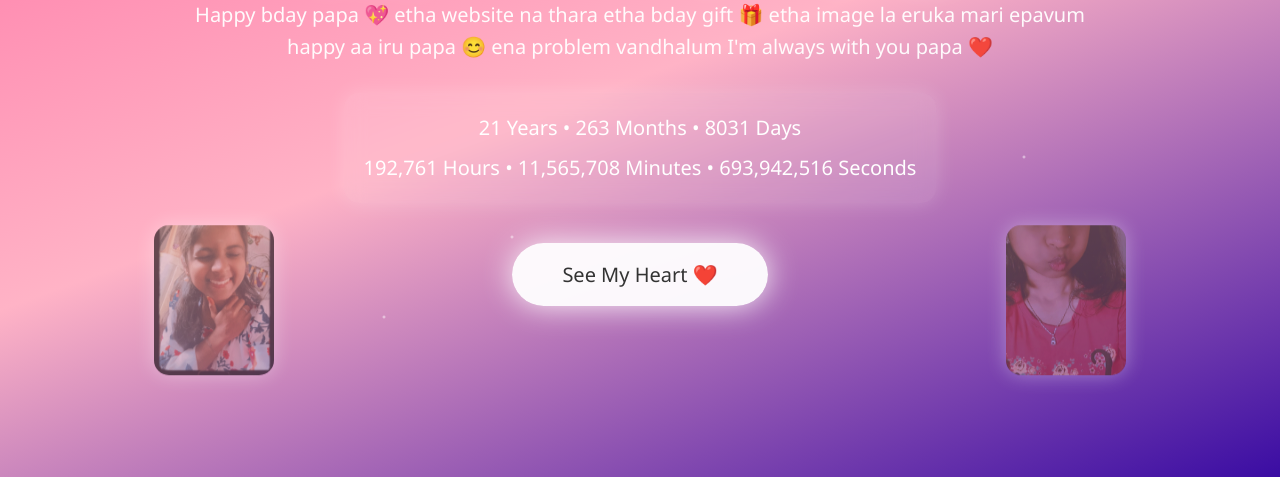
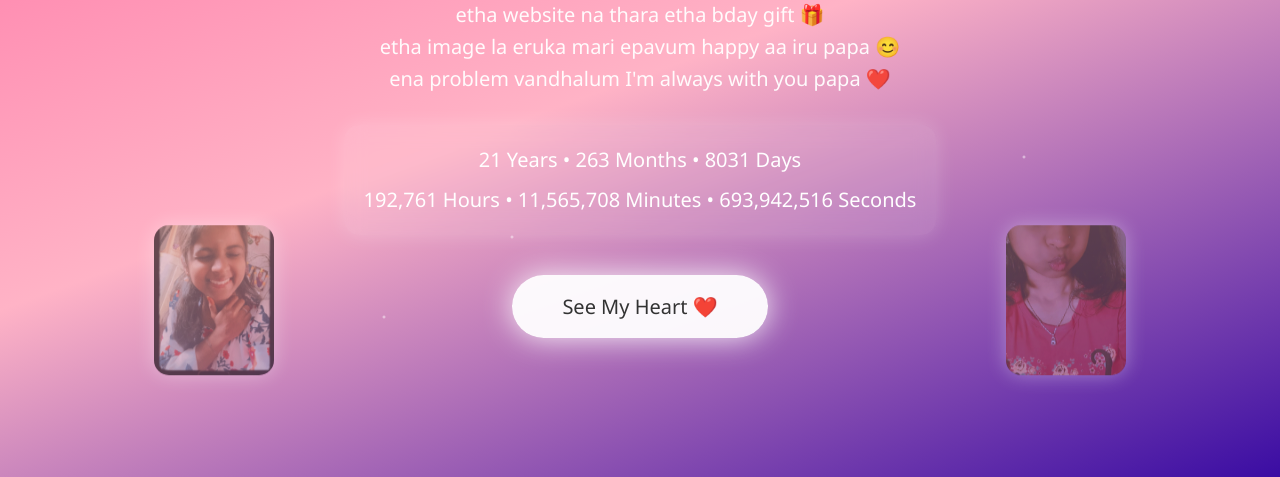
Before and after one commit to Ezra-developer/Mypapa, a plain HTML site: page index.html in a window 1280 px wide. Shown: the part 323-800 px from the top of the page. Drawn offline with Linux system fonts and the light colour scheme.

Commit message:
Update index.html

```diff
--- a/index.html
+++ b/index.html
@@ -149,9 +149,9 @@ h1{font-size:40px;}
 <h1>Happy Birthday Suji 🌙✨</h1>
 
 <div class="message">
-Happy bday papa 💖
-etha website na thara etha bday gift 🎁
-etha image la eruka mari epavum happy aa iru papa 😊
+Happy bday papa 💖  <br>
+etha website na thara etha bday gift 🎁   <br>
+etha image la eruka mari epavum happy aa iru papa 😊    <br>
 ena problem vandhalum I'm always with you papa ❤️
 </div>
 
```
